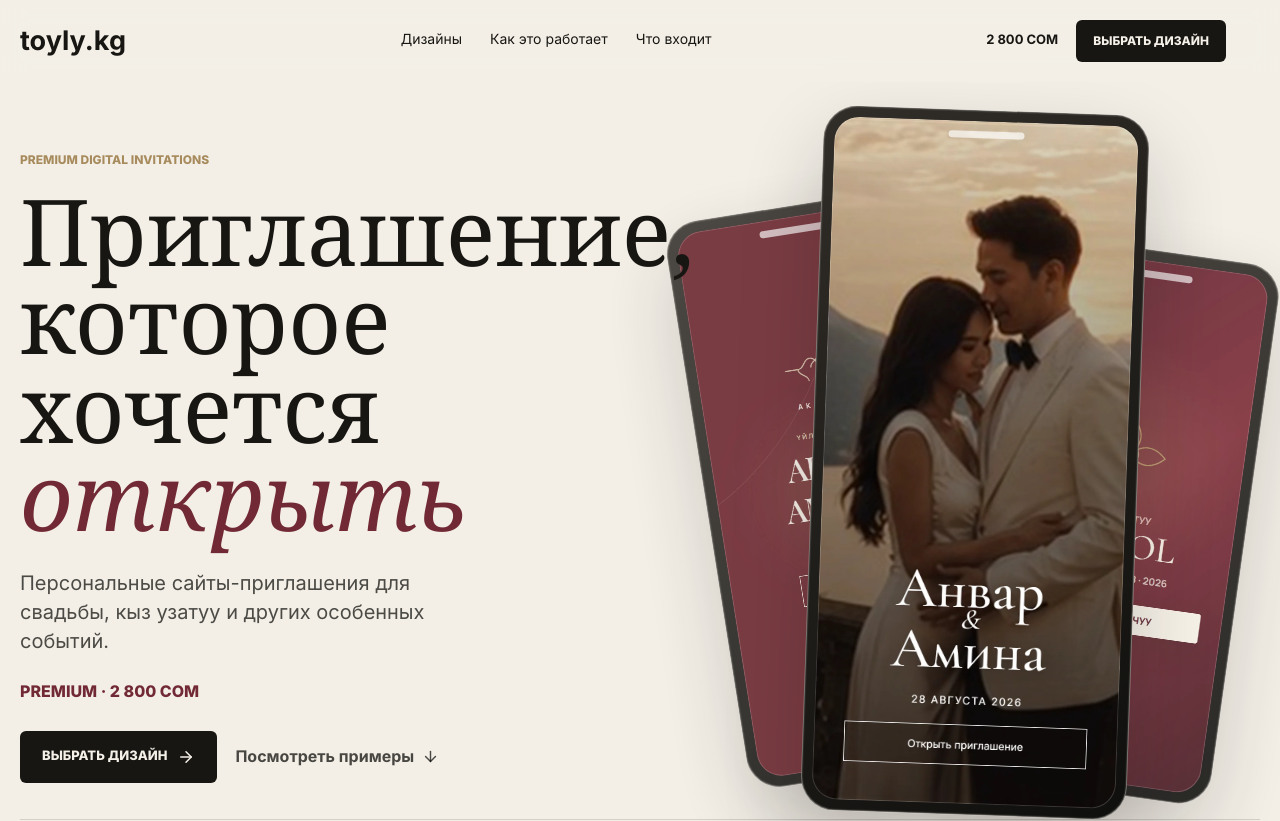
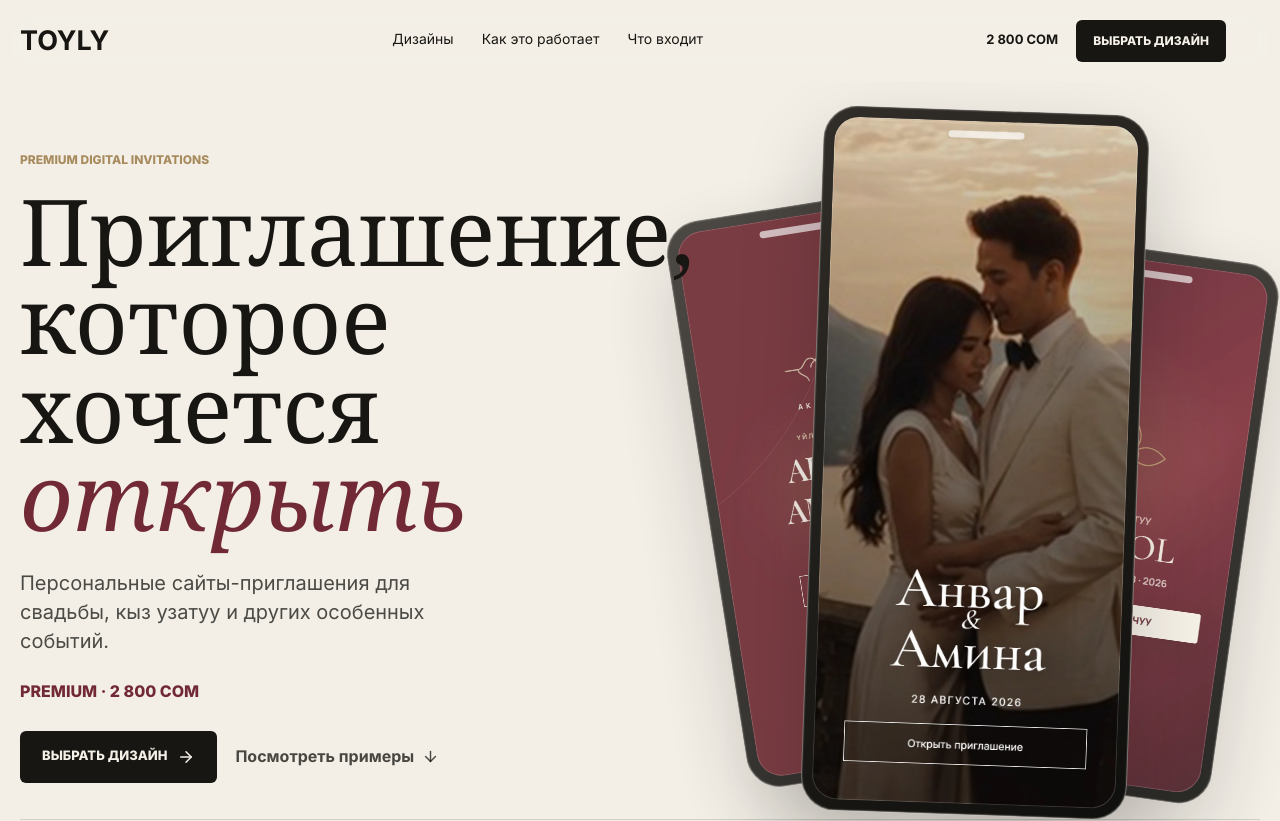
Before and after one commit to ulukbek200/task-weeding, a React (Vite) app: page / in a window 1280 px wide. Shown: the top 821 px of the page. Built offline with nearby package versions, Linux system fonts and the light colour scheme.

Commit message:
Update brand name to TOYLY

```diff
--- a/index.html
+++ b/index.html
@@ -5,9 +5,9 @@
     <meta name="viewport" content="width=device-width, initial-scale=1.0" />
     <meta
       name="description"
-      content="toyly.kg Digital Invitations - premium каталог цифровых приглашений для свадьбы, кыз узатуу и особенных событий."
+      content="TOYLY Digital Invitations - premium каталог цифровых приглашений для свадьбы, кыз узатуу и особенных событий."
     />
-    <title>toyly.kg Digital Invitations</title>
+    <title>TOYLY Digital Invitations</title>
   </head>
   <body>
     <div id="root"></div>
--- a/src/components/Footer.jsx
+++ b/src/components/Footer.jsx
@@ -3,7 +3,7 @@ export function Footer() {
     <footer className="site-footer">
       <div>
         <a className="brand-mark brand-mark-light" href="/">
-          toyly.kg
+          TOYLY
         </a>
         <p>Digital Invitations</p>
       </div>
@@ -25,7 +25,7 @@ export function Footer() {
         <a className="button button-light" href="#catalog">
           Выбрать дизайн
         </a>
-        <span>toyly.kg © 2026</span>
+        <span>TOYLY © 2026</span>
       </div>
     </footer>
   );
--- a/src/components/Header/Header.jsx
+++ b/src/components/Header/Header.jsx
@@ -21,8 +21,8 @@ export function Header() {
 
   return (
     <header className={`site-header ${isScrolled ? "is-scrolled" : ""}`}>
-      <a className="brand-mark" href="/" aria-label="toyly.kg на главную">
-        toyly.kg
+      <a className="brand-mark" href="/" aria-label="TOYLY на главную">
+        TOYLY
       </a>
 
       <nav className="desktop-nav" aria-label="Основная навигация">
--- a/src/components/Header/MobileMenu.jsx
+++ b/src/components/Header/MobileMenu.jsx
@@ -19,7 +19,7 @@ export function MobileMenu({ open, onClose }) {
       <aside className="drawer-panel" aria-label="Мобильное меню">
         <div className="drawer-top">
           <a className="brand-mark" href="/" onClick={onClose}>
-            toyly.kg
+            TOYLY
           </a>
           <button
             className="icon-button"
--- a/src/sections/CTA.jsx
+++ b/src/sections/CTA.jsx
@@ -3,7 +3,7 @@ import { ArrowRight } from "lucide-react";
 export function CTA() {
   return (
     <section className="final-cta" id="faq">
-      <p className="eyebrow">toyly.kg Digital Invitations</p>
+      <p className="eyebrow">TOYLY Digital Invitations</p>
       <h2>Выберите дизайн, который гости захотят открыть сразу.</h2>
       <a className="button button-dark" href="#catalog">
         Выбрать дизайн
--- a/src/sections/Hero.jsx
+++ b/src/sections/Hero.jsx
@@ -35,7 +35,7 @@ export function Hero() {
         </div>
       </div>
 
-      <div className="hero-visual" aria-label="Превью шаблонов toyly.kg">
+      <div className="hero-visual" aria-label="Превью шаблонов TOYLY">
         {heroTemplates.map((template, index) => (
           <PhonePreview
             key={template.id}
```
